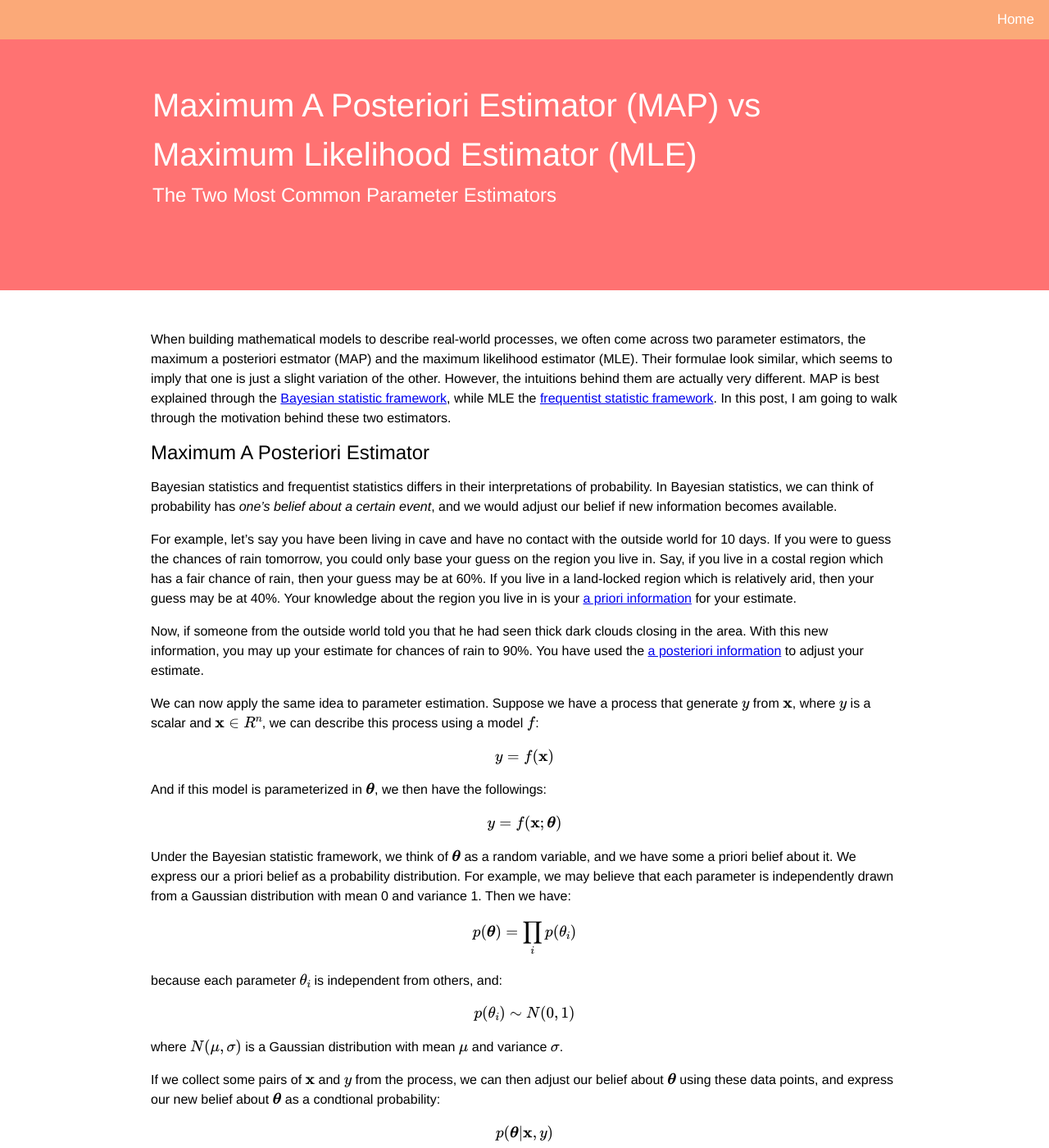
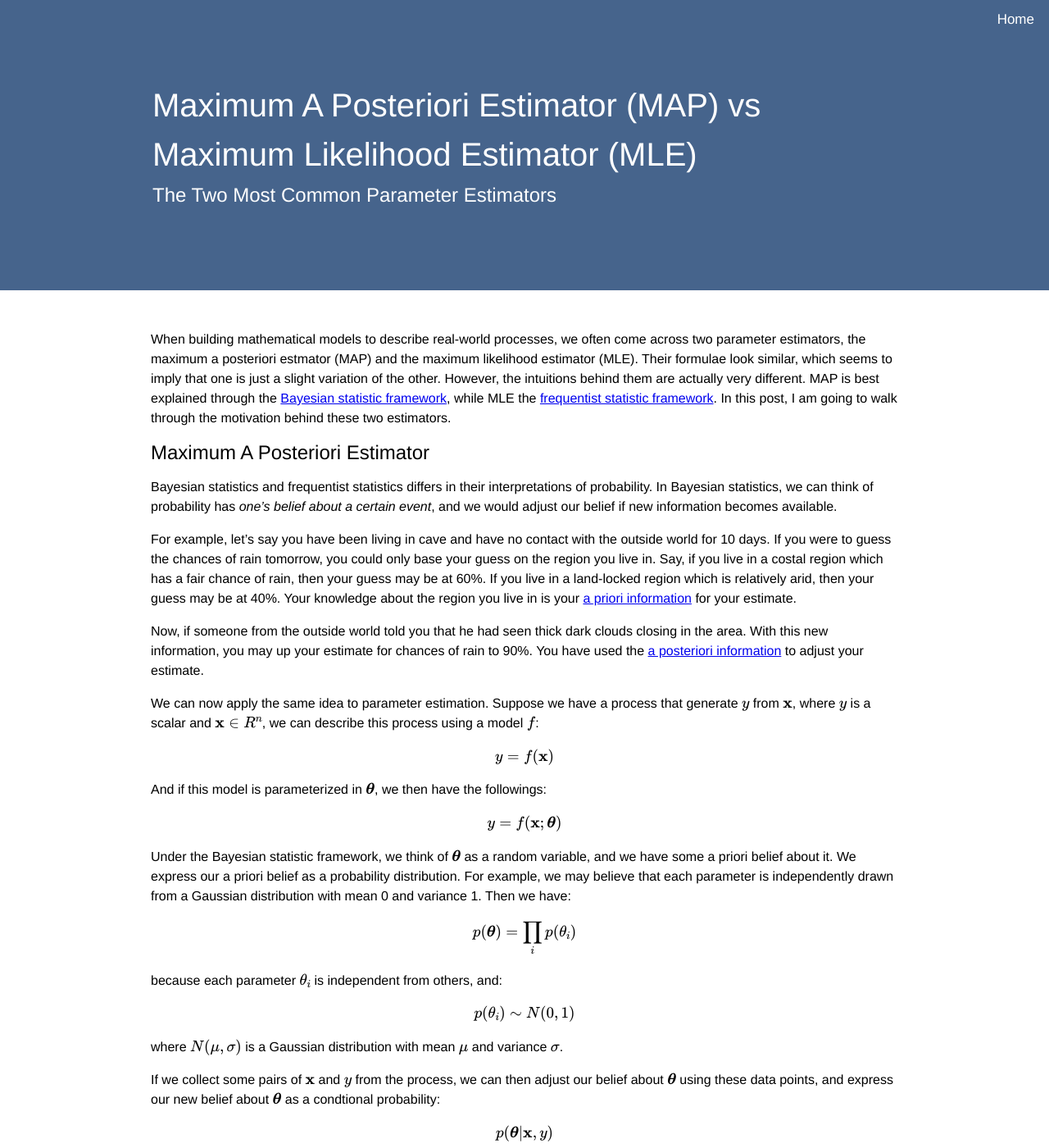
Before and after one commit to takmanman/takmanman.github.io, a Jekyll site: the page built from _posts/2020-02-16-map-vs-mle.md, in a window 1280 px wide and 1400 px high. Shown: the whole window at 82% size. Built offline with Jekyll 4.4.1, drawn with Linux system fonts in a browser that asks for light colours; nearby versions of some CDN libraries; some of the changed text lies outside the part shown.

Commit message:
Minor change

```diff
--- a/_includes/comment-new.html
+++ b/_includes/comment-new.html
@@ -1,4 +1,4 @@
-<h2>Thanks for reading. Do you want to submit a comment?</h2>
+<h2>Thanks for reading. Do you want to leave a comment?</h2>
 <h3>It will take a couple of minutes to show, please come back or refresh then.</h3>
 
 {% capture comment_date %}{{ site.time }}{% endcapture %}
--- a/assets/css/afloat.css
+++ b/assets/css/afloat.css
@@ -9,10 +9,10 @@
   --post-float-padding: 1.5rem;
   --post-float-date-margin: -1.5rem;
 
-  --main-color: #Ff7272;
-  --secondary-color: #Fba978;
-  --secondary-shade: #F8A06C;
-  --complementary-color: #FFC700;
+  --main-color: #46648c;
+  --secondary-color: #46648c;
+  --secondary-shade: #7f8c46;
+  --complementary-color: #8c4648;
 
   --main-font: "Helvetica";
 }
```
